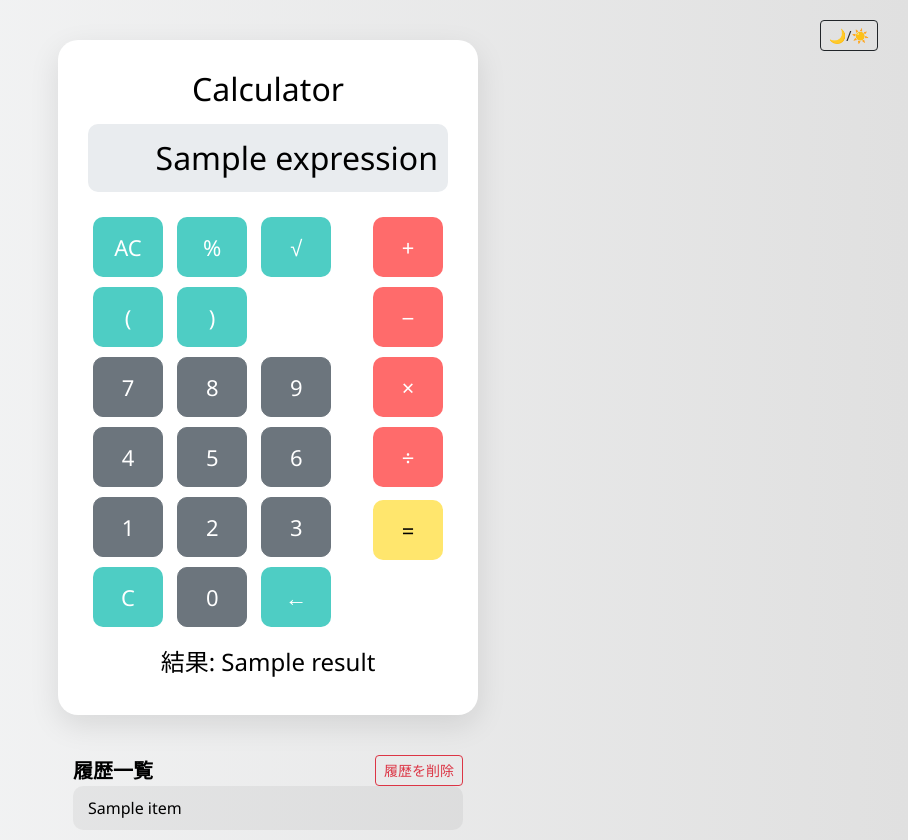
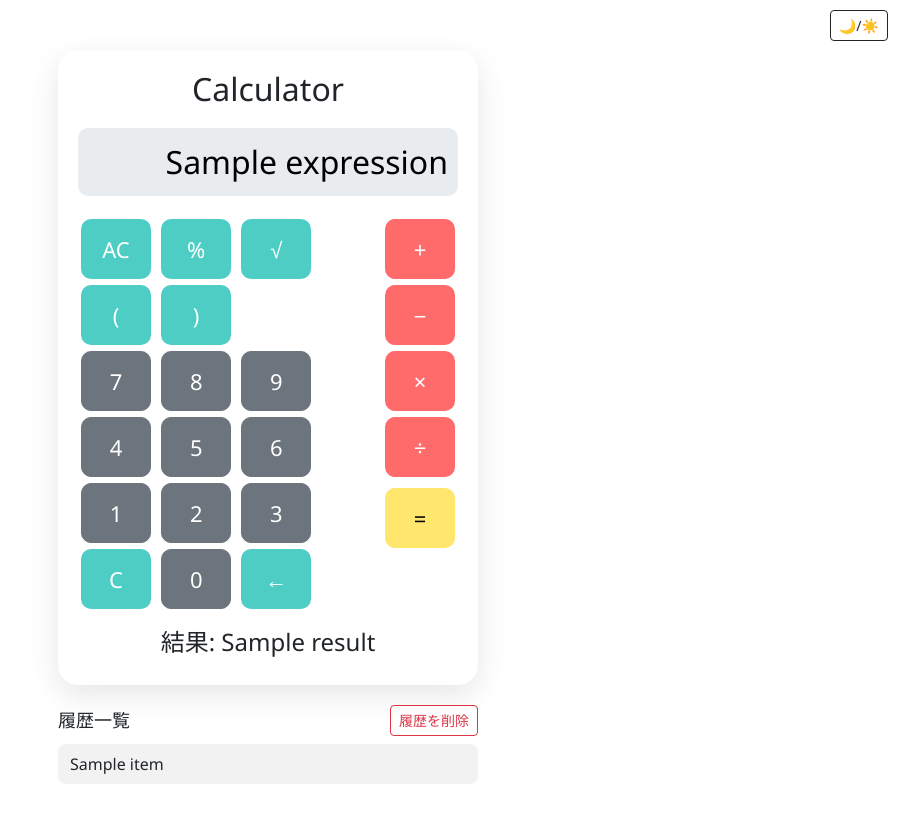
Before and after one commit to satsuki895/flask-calculator, a Flask app: template templates/index.html in a window 1280 px wide. Shown: the whole page, without its empty margins (372-1280 px from the left). After the commit the page ends 784 px from the top, so only its background shows below. Run offline with Flask 3, Linux system fonts and the light colour scheme; the template is opened without the code that fills it: most values are stand-ins (such as "Sample title", 1, 10 or a date in 2020).

Commit message:
💡 Fix: 履歴表示幅が電卓サイズを超えないように調整 + スマホ対応

```diff
--- a/templates/index.html
+++ b/templates/index.html
@@ -1,6 +1,3 @@
-<!-- タイトル: index.html -->
-<!-- 電卓UI + 履歴表示 + ダークモード切替 + レスポンシブ対応 -->
-
 <!DOCTYPE html>
 <html lang="ja">
 <head>
@@ -9,145 +6,176 @@
   <meta name="viewport" content="width=device-width, initial-scale=1">
   <link href="https://cdn.jsdelivr.net/npm/bootstrap@5.3.3/dist/css/bootstrap.min.css" rel="stylesheet">
   <style>
+    :root {
+      --base-width: 420px;
+    }
+
     body {
       font-family: 'Segoe UI', sans-serif;
-      transition: background 0.5s, color 0.5s;
+      margin: 0;
+      padding: 0;
+      transition: background-color 0.3s, color 0.3s;
     }
+
     body.light-mode {
       background: linear-gradient(to right, #f8f9fa, #e0e0e0);
       color: black;
     }
+
     body.dark-mode {
       background: linear-gradient(to right, #2c3e50, #4ca1af);
       color: white;
     }
+
+    .theme-toggle {
+      position: absolute;
+      top: 10px;
+      right: 20px;
+    }
+
+    .calculator-wrapper {
+      width: 100%;
+      display: flex;
+      justify-content: center;
+      margin-top: 50px;
+    }
+
+    .calculator-container {
+      width: var(--base-width);
+      transform-origin: top left;
+      transition: transform 0.2s ease;
+    }
+
     .calculator {
-      max-width: 420px;
-      width: 100%;
-      aspect-ratio: 3 / 4.5;
-      margin: 40px auto;
+      background-color: #ffffff;
+      box-shadow: 0 10px 30px rgba(0,0,0,0.1);
       border-radius: 20px;
-      padding: 30px;
+      padding: 20px;
     }
-    .light-mode .calculator {
-      background-color: #ffffff;
-      color: #000;
-      box-shadow: 0 10px 30px rgba(0,0,0,0.1);
-    }
+
     .dark-mode .calculator {
       background-color: #1e1e2f;
-      color: white;
       box-shadow: 0 10px 30px rgba(0,0,0,0.3);
     }
+
     input[type="text"] {
       width: 100%;
       font-size: 32px;
       text-align: right;
       margin-bottom: 20px;
+      padding: 10px;
       border-radius: 10px;
-      padding: 10px;
       border: none;
       background-color: #e9ecef;
     }
+
     .dark-mode input[type="text"] {
       background-color: #2e2e40;
-      color: #fff;
+      color: white;
     }
+
+    h2 {
+      text-align: center;
+      margin-bottom: 20px;
+    }
+
     .btn-calc {
       width: 70px;
       height: 60px;
       font-size: 22px;
-      margin: 5px;
+      margin: 3px;
       border-radius: 10px;
-      transition: transform 0.2s, background-color 0.3s;
     }
-    .btn-calc:hover {
-      transform: scale(1.05);
-    }
-    .btn-calc:active {
-      transform: scale(0.95);
-    }
+
     .btn-operator {
       background-color: #ff6b6b;
       color: white;
     }
+
     .btn-control {
       background-color: #4ecdc4;
       color: white;
     }
+
     .btn-equal {
       background-color: #ffe66d;
       color: black;
     }
-    .theme-toggle {
-      position: absolute;
-      top: 20px;
-      right: 30px;
+
+    .history-section {
+      width: var(--base-width);
+      margin: 20px auto;
+      max-width: 100%;
     }
-    .history-section {
-      max-width: 420px;
-      width: 100%;
-      margin: 0 auto;
-      margin-top: 20px;
-      padding: 0 15px;
-    }
+
     .history-title {
-      font-weight: bold;
-      font-size: 20px;
+      font-size: 18px;
       display: flex;
       justify-content: space-between;
       align-items: center;
     }
+
     .history-card {
-      background-color: rgba(0,0,0,0.05);
-      padding: 10px 15px;
-      border-radius: 10px;
-      margin-bottom: 10px;
+      background-color: rgba(0, 0, 0, 0.05);
+      padding: 8px 12px;
+      border-radius: 8px;
+      margin-top: 8px;
     }
+
     .dark-mode .history-card {
-      background-color: rgba(255,255,255,0.05);
+      background-color: rgba(255, 255, 255, 0.05);
+    }
+
+    @media (max-width: 440px) {
+      .calculator-container {
+        transform: scale(calc(100vw / var(--base-width)));
+      }
     }
   </style>
 </head>
-<body class="light-mode">
+<body>
   <div class="theme-toggle">
     <button class="btn btn-outline-dark btn-sm" onclick="toggleTheme()">🌙/☀️</button>
   </div>
 
+  <div class="calculator-wrapper">
+    <div class="calculator-container">
       <div class="calculator">
-    <h2 class="text-center mb-3">Calculator</h2>
-
+        <h2>Calculator</h2>
         <form method="POST">
-      <input type="text" name="expression" id="expression" value="{{ expression }}" readonly>
+          <input type="text" id="expression" name="expression" value="{{ expression }}" readonly>
 
           <div class="d-flex justify-content-center">
-        <!-- 左側：関数 + 数字 -->
+            <div>
+              <!-- 関数ボタン -->
               <div>
                 <button type="button" class="btn btn-control btn-calc" onclick="append('AC')">AC</button>
                 <button type="button" class="btn btn-control btn-calc" onclick="append('%')">%</button>
                 <button type="button" class="btn btn-control btn-calc" onclick="append('Math.sqrt(')">√</button>
                 <button type="button" class="btn btn-control btn-calc" onclick="append('(')">(</button>
-          <button type="button" class="btn btn-control btn-calc" onclick="append(')')">)</button><br>
-
+                <button type="button" class="btn btn-control btn-calc" onclick="append(')')">)</button>
+              </div>
+              <!-- 数字 -->
+              <div>
                 <button type="button" class="btn btn-secondary btn-calc" onclick="append('7')">7</button>
                 <button type="button" class="btn btn-secondary btn-calc" onclick="append('8')">8</button>
-          <button type="button" class="btn btn-secondary btn-calc" onclick="append('9')">9</button><br>
+                <button type="button" class="btn btn-secondary btn-calc" onclick="append('9')">9</button>
 
                 <button type="button" class="btn btn-secondary btn-calc" onclick="append('4')">4</button>
                 <button type="button" class="btn btn-secondary btn-calc" onclick="append('5')">5</button>
-          <button type="button" class="btn btn-secondary btn-calc" onclick="append('6')">6</button><br>
+                <button type="button" class="btn btn-secondary btn-calc" onclick="append('6')">6</button>
 
                 <button type="button" class="btn btn-secondary btn-calc" onclick="append('1')">1</button>
                 <button type="button" class="btn btn-secondary btn-calc" onclick="append('2')">2</button>
-          <button type="button" class="btn btn-secondary btn-calc" onclick="append('3')">3</button><br>
+                <button type="button" class="btn btn-secondary btn-calc" onclick="append('3')">3</button>
 
                 <button type="button" class="btn btn-control btn-calc" onclick="clearInput()">C</button>
                 <button type="button" class="btn btn-secondary btn-calc" onclick="append('0')">0</button>
                 <button type="button" class="btn btn-control btn-calc" onclick="backspace()">←</button>
               </div>
-
-        <!-- 右側：演算子 -->
-        <div class="d-flex flex-column ms-3">
+            </div>
+            <!-- 演算子 -->
+            <div class="d-flex flex-column ms-2">
               <button type="button" class="btn btn-operator btn-calc" onclick="append('+')">+</button>
               <button type="button" class="btn btn-operator btn-calc" onclick="append('-')">−</button>
               <button type="button" class="btn btn-operator btn-calc" onclick="append('*')">×</button>
@@ -171,57 +199,57 @@
             <a href="{{ url_for('clear_history') }}" class="btn btn-sm btn-outline-danger">履歴を削除</a>
           </div>
           {% for item in history|reverse %}
-        <div class="history-card">
-          {{ item }}
-        </div>
+            <div class="history-card">{{ item }}</div>
           {% endfor %}
         </div>
       {% endif %}
+    </div>
+  </div>
 
   <script>
     function append(val) {
+      const input = document.getElementById("expression");
+      const lastChar = input.value.slice(-1);
+      const operators = ['+', '-', '*', '/'];
+
       if (val === 'AC') {
         clearInput();
+      } else if (operators.includes(val)) {
+        if (operators.includes(lastChar)) {
+          input.value = input.value.slice(0, -1) + val;
         } else {
-        const expElem = document.getElementById("expression");
-        const current = expElem.value;
-        const operators = ['+', '-', '*', '/'];
-        if (operators.includes(val)) {
-          if (operators.includes(current.slice(-1))) {
-            expElem.value = current.slice(0, -1) + val;
-          } else {
-            expElem.value += val;
+          input.value += val;
         }
       } else {
-          expElem.value += val;
+        input.value += val;
       }
     }
-    }
+
     function clearInput() {
       document.getElementById("expression").value = "";
     }
+
     function backspace() {
       const exp = document.getElementById("expression").value;
       document.getElementById("expression").value = exp.slice(0, -1);
     }
+
     function toggleTheme() {
       const body = document.body;
-      if (body.classList.contains("light-mode")) {
+      if (body.classList.contains("dark-mode")) {
+        body.classList.remove("dark-mode");
+        body.classList.add("light-mode");
+        localStorage.setItem("theme", "light");
+      } else {
         body.classList.remove("light-mode");
         body.classList.add("dark-mode");
         localStorage.setItem("theme", "dark");
-      } else {
-        body.classList.remove("dark-mode");
-        body.classList.add("light-mode");
-        localStorage.setItem("theme", "light");
       }
     }
-    window.onload = () => {
-      const theme = localStorage.getItem("theme");
-      if (theme === "dark") {
-        document.body.classList.remove("light-mode");
-        document.body.classList.add("dark-mode");
-      }
+
+    window.onload = function () {
+      const savedTheme = localStorage.getItem("theme") || "light";
+      document.body.classList.add(savedTheme);
     };
   </script>
 </body>
```
Lines whose indentation alone changed are shown as unchanged.
